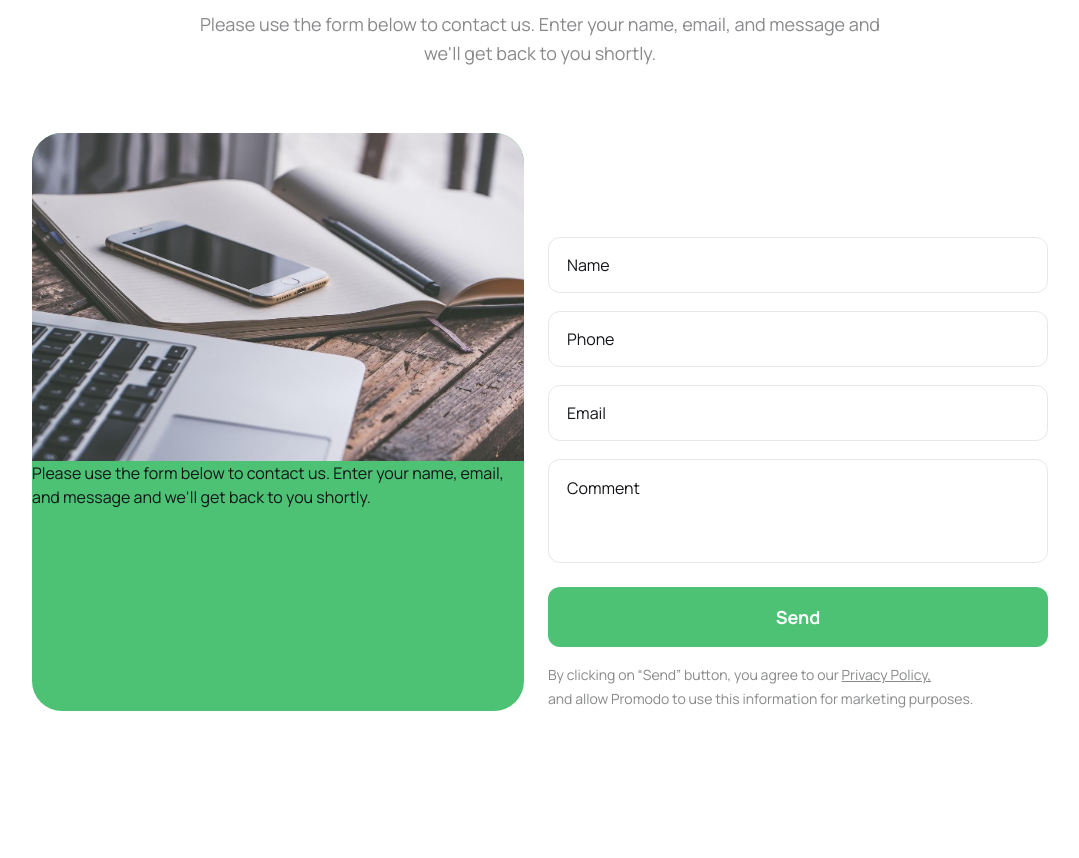
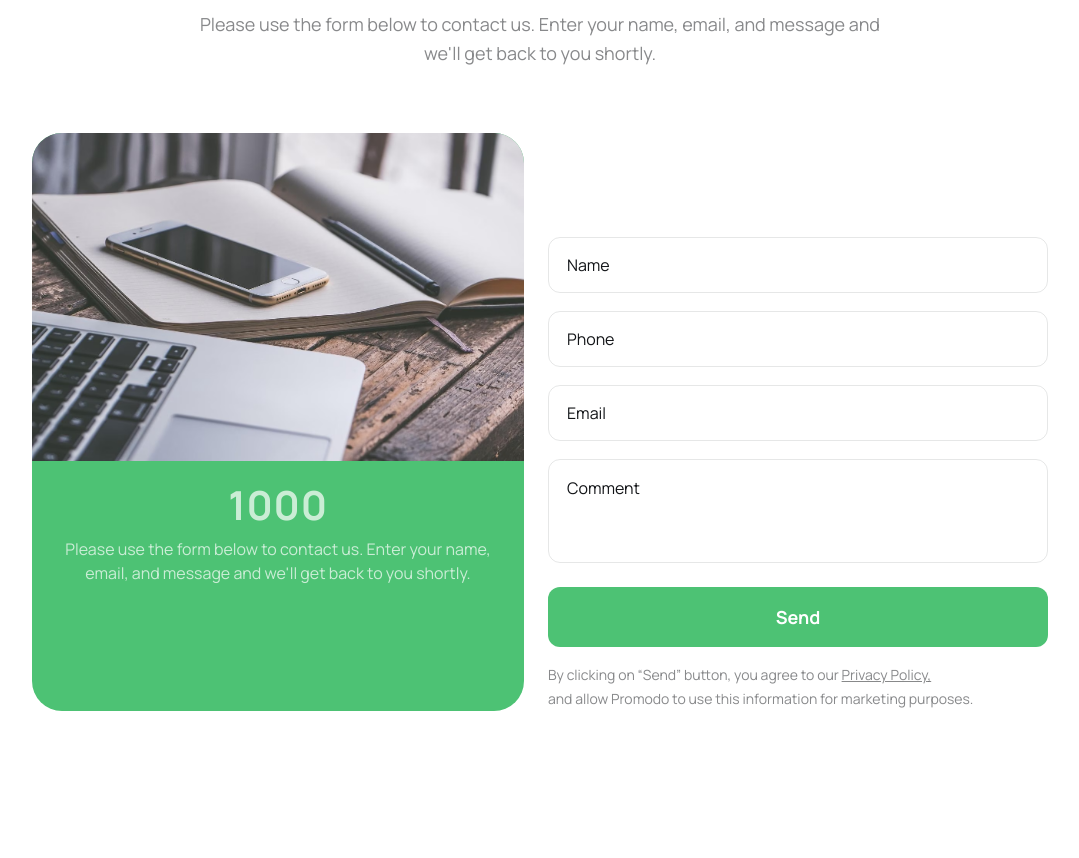
Before and after one commit to Masenko2604/services, a website built with Vite: page src/index.html in a window 1280 px wide. Shown: the part 3920-4778 px from the top of the page, without its empty margins (100-1179 px from the left). Built offline with nearby package versions, Linux system fonts and the light colour scheme.

Commit message:
Update leave_app_form.html

```diff
--- a/src/partials/leave_app_form.html
+++ b/src/partials/leave_app_form.html
@@ -21,14 +21,13 @@
             <img src="/img/leave_an_app/girl@1x.png" srcset="/img/leave_an_app/girl@2x.png 2x"
               alt="Student with headphones" />
           </picture>
-          Please use the form below to contact us.
-           Enter your name, email, and message and we'll get back to you shortly.
-          <!-- <p class="image-text-1000">1000</p>
+
+           <p class="image-text-1000">1000</p>
           <p class="image-text">
-            of our online English language lessons! This journey has been full
-            of discovery, growth and unforgettable moments, and we are happy to
-            share this joyful event with you.
-          </p> -->
+            Please use the form below to contact us.
+            Enter your name, email, and message and we'll
+            get back to you shortly.
+          </p>
         </div>
         <form class="leave-form" action="#">
           <div class="form-container">
```
